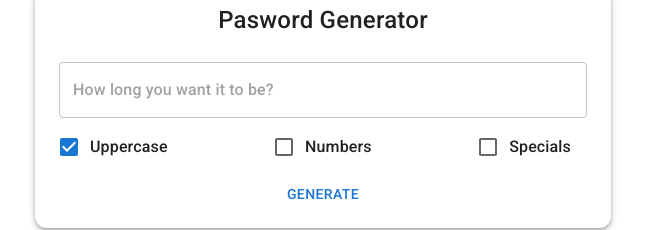
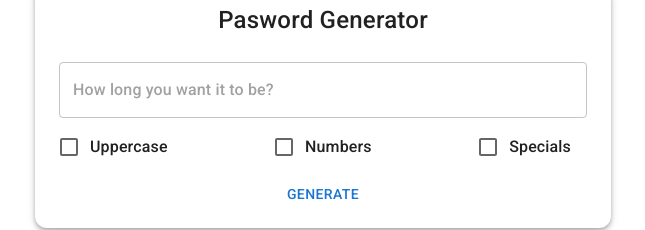
Before and after one commit to chrisvasqm/password-generator, a React (Vite) app in the folder frontend/: page / in a window 1280 px wide. Shown: the part 285-515 px from the top of the page, without its empty margins (317-962 px from the left). Built offline with nearby package versions, Linux system fonts and the light colour scheme.

Commit message:
Add include uppercase

```diff
--- a/frontend/src/components/PasswordGenerator.tsx
+++ b/frontend/src/components/PasswordGenerator.tsx
@@ -5,14 +5,17 @@ import { toast } from 'sonner';
 
 const PasswordGenerator = () => {
   const [password, setPassword] = useState('S4mple!@#');
+  const [length, setLength] = useState(8);
+  const [includeUppercase, setIncludeUppercase] = useState(false);
 
   const handleSubmit = (event: React.FormEvent<HTMLFormElement>) => {
     event.preventDefault();
+    handleGenerate();
   };
 
   const handleGenerate = async () => {
     try {
-      const response = await axios.post('http://localhost:3000/api/generate-password', {length: -1});
+      const response = await axios.post('http://localhost:3000/api/generate-password', { length, includeUppercase });
       setPassword(response.data);
     } catch (error: unknown) {
       if (error instanceof AxiosError) toast(error.response?.data);
@@ -25,19 +28,36 @@ const PasswordGenerator = () => {
       <Card sx={{ paddingY: 2, paddingX: 3, boxShadow: 4, borderRadius: 3 }}>
         <form onSubmit={handleSubmit}>
           <Stack gap={1} direction={'column'}>
-            <Typography fontSize={24} align='center' marginBottom={2}>Pasword Generator</Typography>
 
-            <TextField id='password-length' type='number' placeholder='How long you want it to be?' variant='outlined' />
+            <Typography
+              fontSize={24}
+              align='center'
+              marginBottom={2}>Pasword Generator</Typography>
+
+            <TextField
+              id='password-length'
+              type='number'
+              variant='outlined'
+              placeholder='How long you want it to be?'
+              onChange={e => setLength(parseInt(e.target.value))} />
 
             <FormGroup>
               <Stack direction={'row'} justifyContent={'space-between'}>
-                <FormControlLabel control={<Checkbox defaultChecked />} label="Uppercase" />
+                <FormControlLabel
+                  control={
+                    <Checkbox
+                      checked={includeUppercase}
+                      onChange={() => setIncludeUppercase(!includeUppercase)} />}
+                  label="Uppercase" />
+
                 <FormControlLabel control={<Checkbox />} label="Numbers" />
+
                 <FormControlLabel control={<Checkbox />} label="Specials" />
               </Stack>
             </FormGroup>
 
-            <Button onClick={handleGenerate}>Generate</Button>
+            <Button type='submit'>Generate</Button>
+
           </Stack>
         </form>
       </Card>
```
